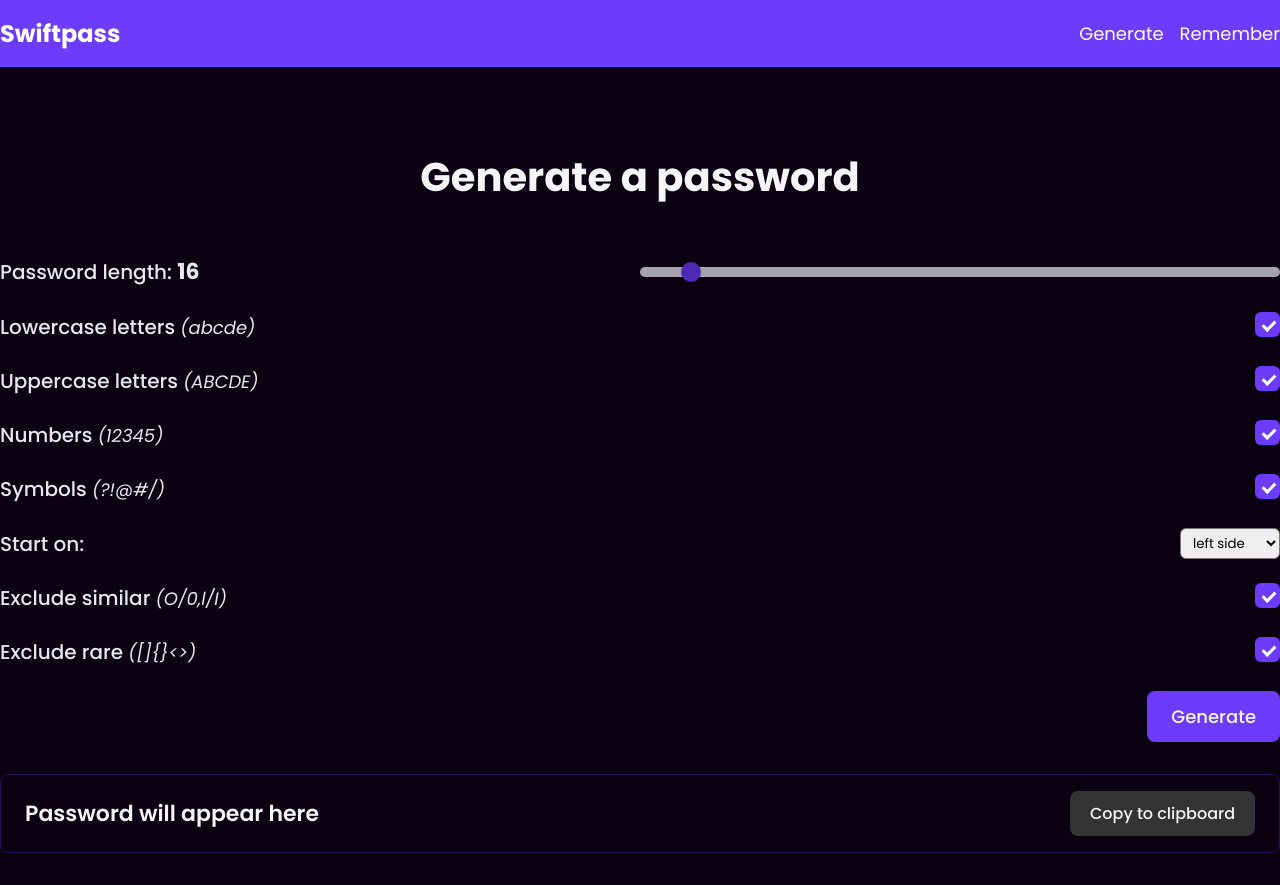
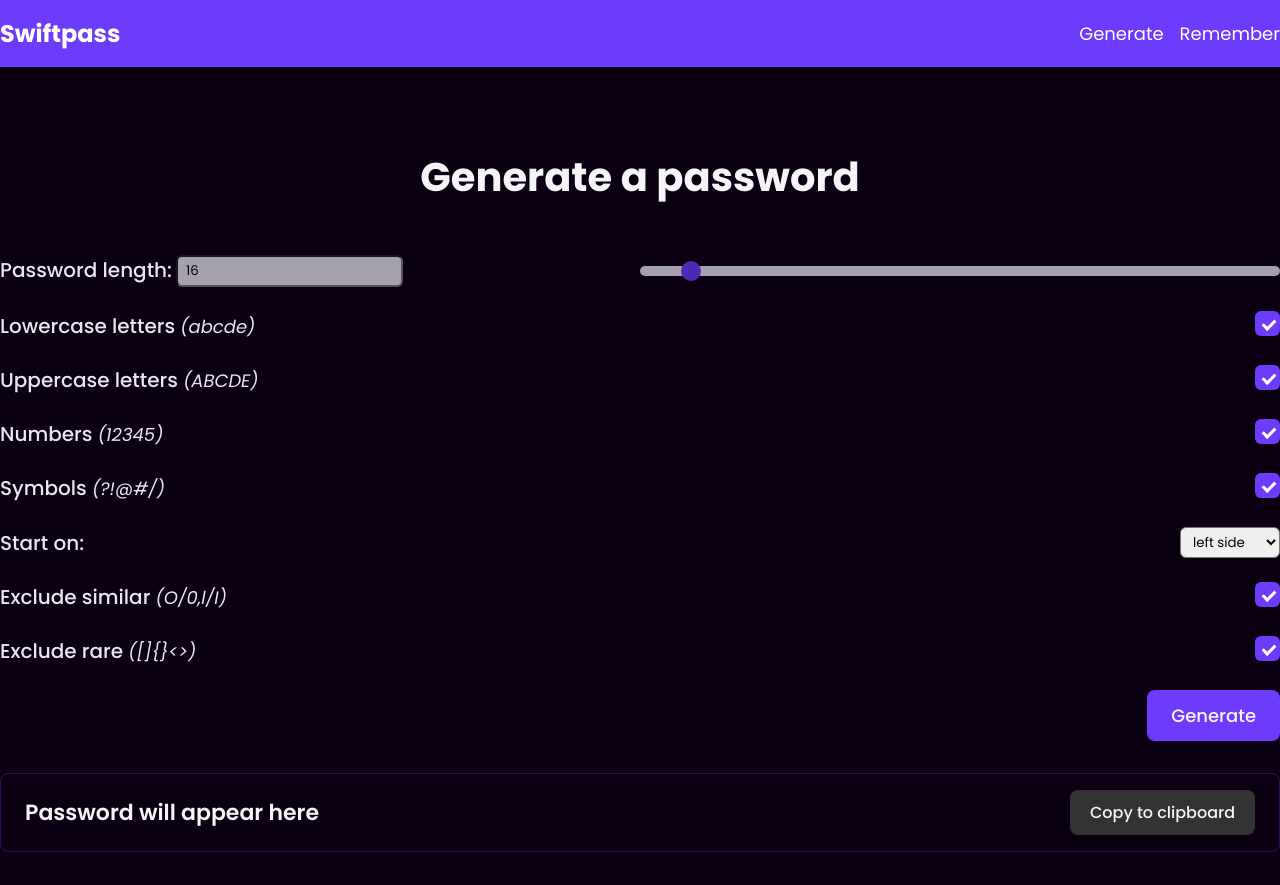
Before and after one commit to hynekfisera/swiftpass, a Next.js app: page /generate in a window 1280 px wide. Built offline with nearby package versions, Linux system fonts and the light colour scheme.

Commit message:
Add input to support custom password lengths

```diff
--- a/pages/generate.js
+++ b/pages/generate.js
@@ -1,6 +1,5 @@
-import React from "react";
+import React, { useState } from "react";
 import Head from "next/head";
-import { useState } from "react";
 
 export default function Generate() {
   const [form, setForm] = useState({
@@ -20,6 +19,13 @@
     setForm({
       ...form,
       [e.target.name]: e.target.type === "checkbox" ? e.target.checked : e.target.value,
+    });
+  };
+
+  const changeInput = (e) => {
+    setForm({
+      ...form,
+      length: e.target.value,
     });
   };
 
@@ -52,8 +58,8 @@
           <h1>Generate a password</h1>
           <div className="form">
             <div className="range-group">
-              <label htmlFor="length">
-                Password length: <strong>{form.length}</strong>
+              <label htmlFor="length" className="label">
+                Password length: <input type="number" value={form.length} onChange={changeInput} />
               </label>
               <input type="range" name="length" id="length" min="8" max="128" step="8" value={form.length} onChange={(e) => changeForm(e)} />
             </div>
--- a/styles/_generate.scss
+++ b/styles/_generate.scss
@@ -59,6 +59,22 @@
         border-radius: 50%;
         background: $primary;
         cursor: pointer;
+      }
+
+      .label {
+        display: flex;
+        flex-wrap: wrap;
+
+        input {
+          height: 100%;
+          padding: 0.25rem 0.5rem;
+          border-radius: 6px;
+          margin-left: 0.25rem;
+
+          &:focus {
+            outline-color: $primary;
+          }
+        }
       }
     }
 
```
